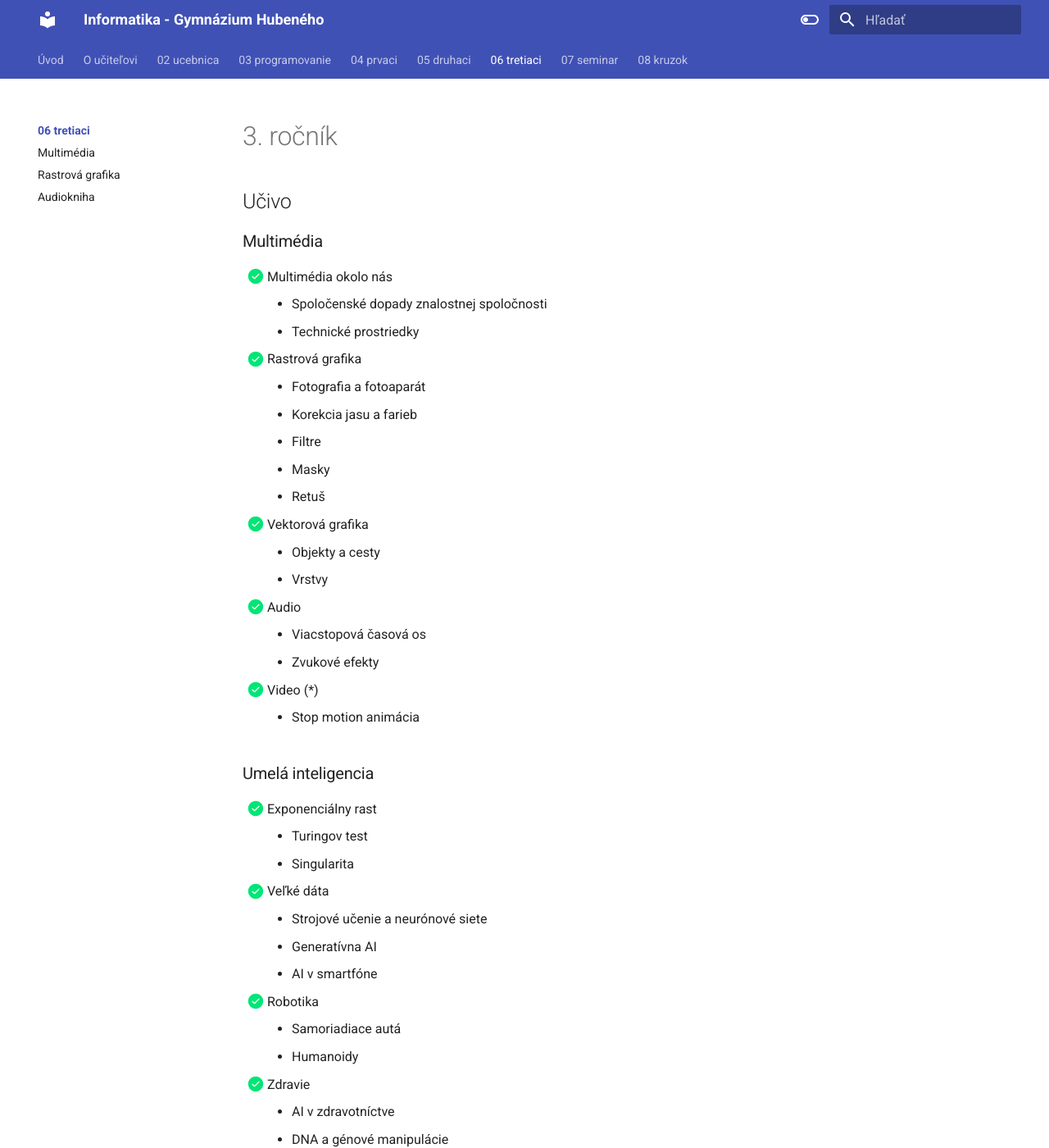
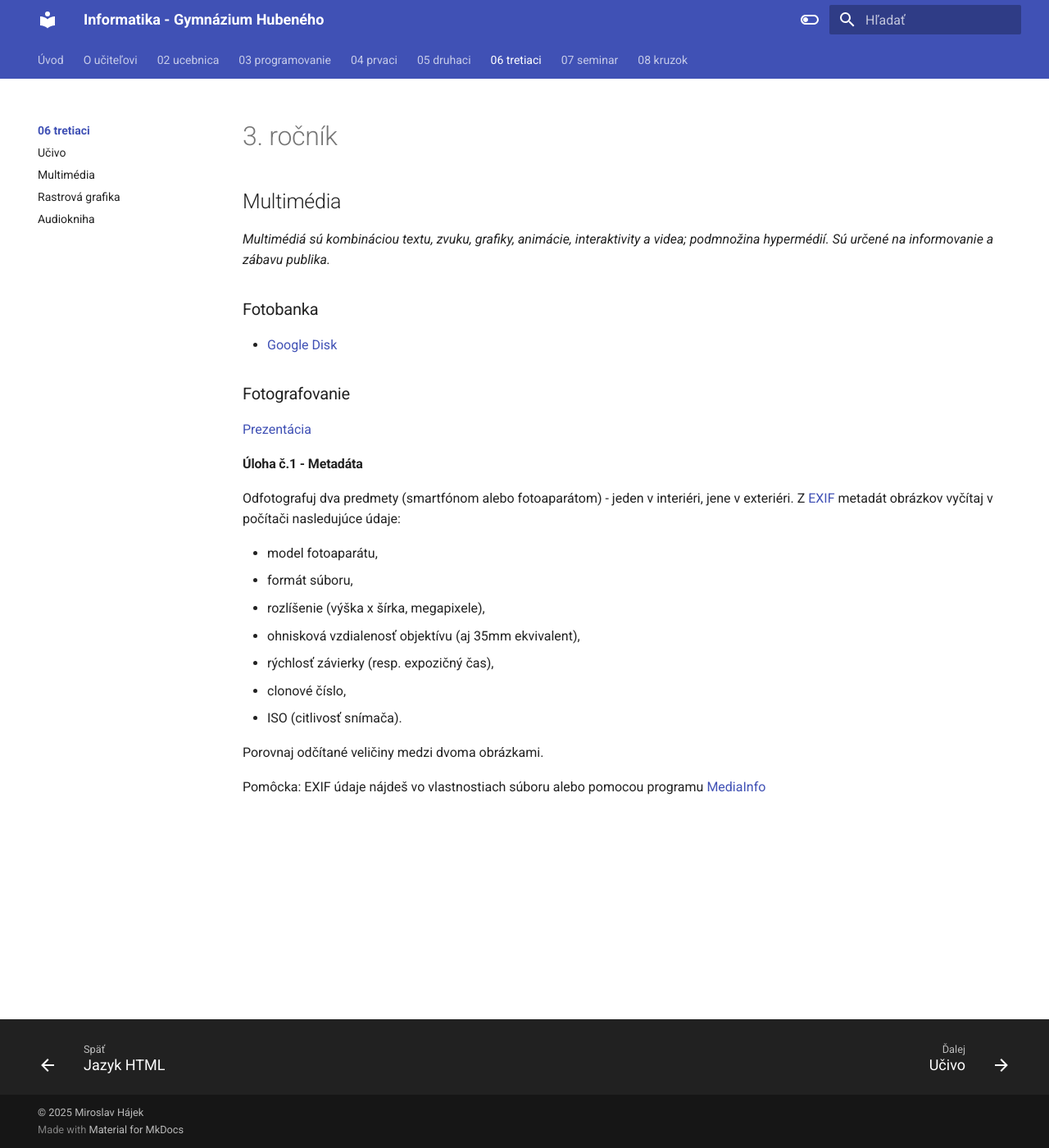
Before and after one commit to hubenka/hubenka.github.io, an MkDocs documentation site: the page built from docs/06_tretiaci/README.md, in a window 1280 px wide and 1400 px high. Shown: the whole window at 82% size. Built offline with MkDocs 1.6.1 and Material for MkDocs 9.7.7, drawn with Linux system fonts in a browser that asks for light colours; some of the changed text lies outside the part shown.

Commit message:
3R Photography

```diff
--- a/docs/06_tretiaci/README.md
+++ b/docs/06_tretiaci/README.md
@@ -3,62 +3,30 @@ title: 3. ročník
 slug: 3-rocnik
 ---
 
-## Učivo
+## Multimédia
 
-### Multimédia
+*Multimédiá sú kombináciou textu, zvuku, grafiky, animácie, interaktivity a videa; podmnožina hypermédií. Sú určené na informovanie a zábavu publika.*
 
-- [x] Multimédia okolo nás
-    - Spoločenské dopady znalostnej spoločnosti
-    - Technické prostriedky
-- [x] Rastrová grafika
-    - Fotografia a fotoaparát
-    - Korekcia jasu a farieb
-    - Filtre
-    - Masky
-    - Retuš
-- [x] Vektorová grafika
-    - Objekty a cesty
-    - Vrstvy
-- [x] Audio
-    - Viacstopová časová os
-    - Zvukové efekty
-- [x] Video (*)
-    - Stop motion animácia
+### Fotobanka
 
-### Umelá inteligencia
+- [Google Disk](https://drive.google.com/drive/folders/1tfJHXX2bLNsZm33MQggL4TUIicXuSeIz?usp=sharing)
 
-- [x] Exponenciálny rast
-    - Turingov test
-    - Singularita
-- [x] Veľké dáta
-    - Strojové učenie a neurónové siete
-    - Generatívna AI
-    - AI v smartfóne
-- [x] Robotika
-    - Samoriadiace autá
-    - Humanoidy
-- [x] Zdravie
-    - AI v zdravotníctve
-    - DNA a génové manipulácie
-- [x] Život v budúcnosti
-    - Inteligentná domácnosť
-    - Energetika v budúcnosti
-    - Automatizácia pracovnej sily a nové povolania
-    - Vzdelávanie v budúcnosti
+### Fotografovanie
 
-## Hodnotenie
+[Prezentácia](/slides/digitalna-fotografia.pdf)
 
-### 1. polrok
+#### Úloha č.1 - Metadáta
 
-1. Cvičenie - ako ma ovplyvňujú masmédia?
-2. Cvičenie - verohodná koláž
-3. Cvičenie - reštaurovanie fotografie z negatívu
-4. Prezentácia - rastrová grafika - fotopríbeh
-5. Prezentácia - vektorová grafika - mapa
+Odfotografuj dva predmety (smartfónom alebo fotoaparátom) - jeden v interiéri, jene v exteriéri. Z [EXIF](https://en.wikipedia.org/wiki/Exif) metadát obrázkov vyčítaj v počítači nasledujúce údaje:
 
-### 2. polrok
+- model fotoaparátu,
+- formát súboru,
+- rozlíšenie (výška x šírka, megapixele),
+- ohnisková vzdialenosť objektívu (aj 35mm ekvivalent),
+- rýchlosť závierky (resp. expozičný čas),
+- clonové číslo,
+- ISO (citlivosť snímača).
 
-1. Prezentácia - audiokniha
-2. Prezentácia - téma z umelej inteligencie
-3. Diskusia - k témam prezentácii z umelej inteligencie
-4. Cvičenie - používanie AI nástrojov
+Porovnaj odčítané veličiny medzi dvoma obrázkami.
+
+Pomôcka: EXIF údaje nájdeš vo vlastnostiach súboru alebo pomocou programu [MediaInfo](https://mediaarea.net/en/MediaInfo)
```
Also changed, not shown: docs/06_tretiaci/01_ucivo.md (added, +64 -0 lines), docs/06_tretiaci/02_multimedia.md (renamed from docs/06_tretiaci/01_multimedia.md), docs/06_tretiaci/03_grafika.md (renamed from docs/06_tretiaci/02_grafika.md), docs/06_tretiaci/04_audio.md (renamed from docs/06_tretiaci/03_audio.md).
